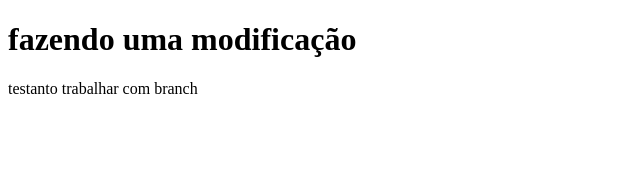
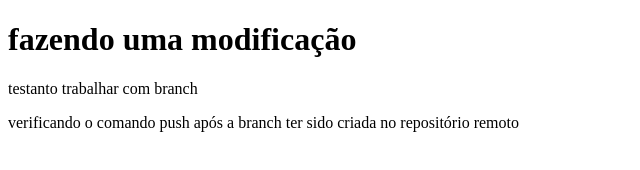
Before and after one commit to FerreiraMCastro/aulas_degit, a plain HTML site: page index.html in a window 1280 px wide. Shown: the whole page, without its empty margins (0-640 px from the left). Drawn offline with Linux system fonts and the light colour scheme.

Commit message:
criei mais um parágrafo

```diff
--- a/index.html
+++ b/index.html
@@ -8,5 +8,6 @@
 <body>
     <h1>fazendo uma modificação</h1>
     <p>testanto trabalhar com branch</p>
+    <p>verificando o comando push após a branch ter sido criada no repositório remoto</p>
 </body>
 </html>
```
